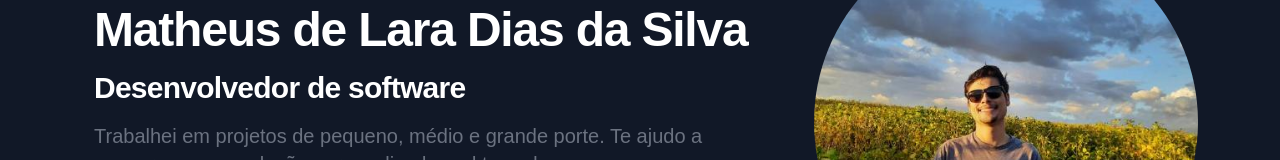
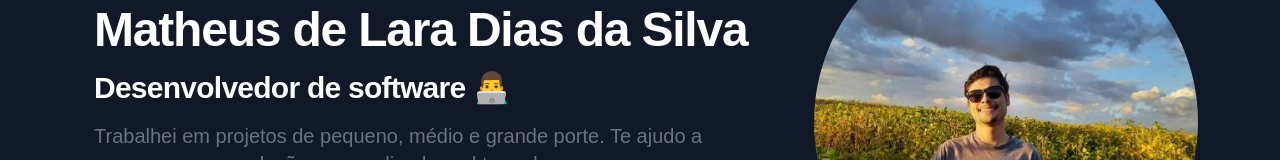
Before and after one commit to mathd1as/my-portfolio, a React (Create React App) app: page / in a window 1280 px wide. Shown: the part 154-314 px from the top of the page. Built offline with nearby package versions, Linux system fonts and the light colour scheme.

Commit message:
feat: add emoji

```diff
--- a/src/components/Main.component.tsx
+++ b/src/components/Main.component.tsx
@@ -14,7 +14,7 @@ export class Main extends Component {
             Matheus de Lara Dias da Silva
           </h2>
           <h3 className="max-w-2xl mb-4 text-3xl font-extrabold tracking-tight dark:text-white">
-            Desenvolvedor de software
+            Desenvolvedor de software 👨‍💻
           </h3>
           <p className="max-w-2xl mb-8 font-light text-gray-500 lg:mb-6 md:text-lg lg:text-xl dark:text-gray-400">
             Trabalhei em projetos de pequeno, médio e grande porte. Te ajudo a
--- a/src/components/Tecnologies.component.tsx
+++ b/src/components/Tecnologies.component.tsx
@@ -4,7 +4,7 @@ import nodejs from "../assets/nodejs.svg";
 import angular from "../assets/angular.svg";
 import Nest from "../assets/Nest.svg";
 
-import React, { Component } from "react";
+import { Component } from "react";
 
 export class Tecnologies extends Component {
   render() {
```
